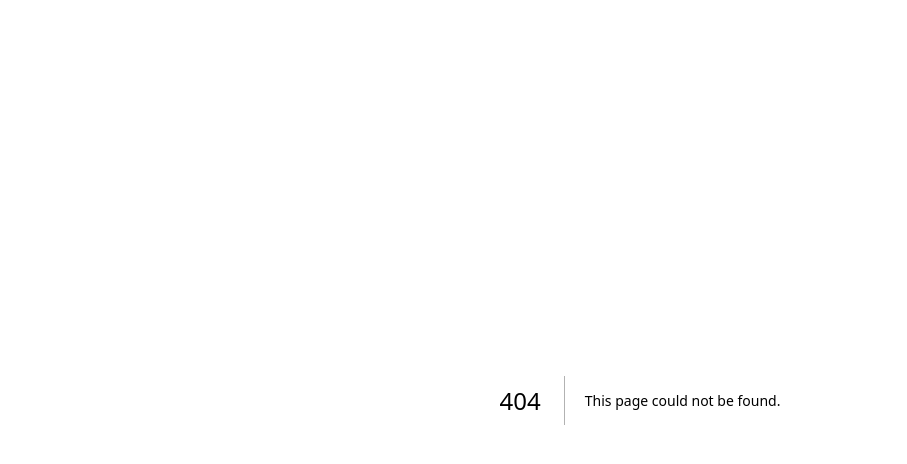
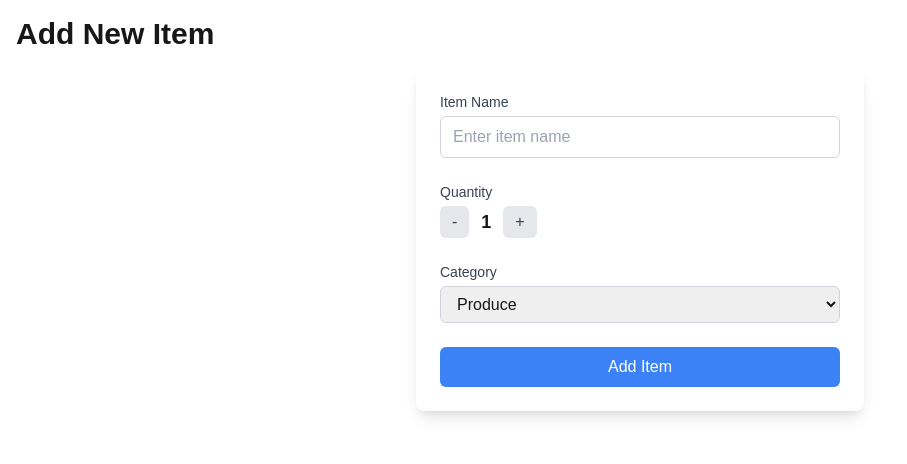
Before and after one commit to kickspam/cprg306-assignments, a Next.js app: page /week-5 in a window 1280 px wide. Before the commit this address had no page. Shown: the top 464 px of the page, without its empty margins (0-907 px from the left). Built offline with nearby package versions, Linux system fonts and the light colour scheme.

Commit message:
added week-5

```diff
--- a/app/page.js
+++ b/app/page.js
@@ -1,10 +1,10 @@
-
 export default function Home() {
   return (
     <main>
       <ul>
         <li><a href="/week-3">Week 3</a></li>
         <li><a href="/week-4">Week 4</a></li>
+        <li><a href="/week-5">Week 5</a></li>
       </ul>
     </main>
   );
--- /dev/null
+++ b/app/week-5/new-item.js
@@ -0,0 +1,99 @@
+"use client";
+
+import { useState } from "react";
+
+const NewItem = () => {
+  // Initialize state variables
+  const [quantity, setQuantity] = useState(1);
+  const [name, setName] = useState("");
+  const [category, setCategory] = useState("produce");
+
+  // Function to increment quantity
+  const increment = () => {
+    setQuantity((prevQuantity) => Math.min(prevQuantity + 1, 20));
+  };
+
+  // Function to decrement quantity
+  const decrement = () => {
+    setQuantity((prevQuantity) => Math.max(prevQuantity - 1, 1));
+  };
+
+  // Function to handle form submission
+  const handleSubmit = (e) => {
+    e.preventDefault();
+    const item = { name, quantity, category };
+    console.log(item);
+    alert(`Name: ${name}, Quantity: ${quantity}, Category: ${category}`);
+    setName("");
+    setQuantity(1);
+    setCategory("produce");
+  };
+
+  return (
+    <form onSubmit={handleSubmit} className="max-w-md mx-auto bg-white shadow-lg rounded-lg p-6 space-y-6">
+      <div>
+        <label htmlFor="name" className="block text-sm font-medium text-gray-700 mb-1">Item Name</label>
+        <input
+          type="text"
+          id="name"
+          value={name}
+          onChange={(e) => setName(e.target.value)}
+          required
+          className="w-full px-3 py-2 border border-gray-300 rounded-md focus:outline-none focus:ring-2 focus:ring-blue-500"
+          placeholder="Enter item name"
+        />
+      </div>
+      <div>
+        <label htmlFor="quantity" className="block text-sm font-medium text-gray-700 mb-1">Quantity</label>
+        <div className="flex items-center space-x-3">
+          <button
+            type="button"
+            onClick={decrement}
+            className="bg-gray-200 text-gray-700 px-3 py-1 rounded-md hover:bg-gray-300 focus:outline-none focus:ring-2 focus:ring-gray-500"
+            disabled={quantity === 1}
+          >
+            -
+          </button>
+          <span className="text-lg font-semibold">{quantity}</span>
+          <button
+            type="button"
+            onClick={increment}
+            className="bg-gray-200 text-gray-700 px-3 py-1 rounded-md hover:bg-gray-300 focus:outline-none focus:ring-2 focus:ring-gray-500"
+            disabled={quantity === 20}
+          >
+            +
+          </button>
+        </div>
+      </div>
+      <div>
+        <label htmlFor="category" className="block text-sm font-medium text-gray-700 mb-1">Category</label>
+        <select
+          id="category"
+          value={category}
+          onChange={(e) => setCategory(e.target.value)}
+          className="w-full px-3 py-2 border border-gray-300 rounded-md focus:outline-none focus:ring-2 focus:ring-blue-500"
+        >
+          <option value="produce">Produce</option>
+          <option value="dairy">Dairy</option>
+          <option value="bakery">Bakery</option>
+          <option value="meat">Meat</option>
+          <option value="frozen foods">Frozen Foods</option>
+          <option value="canned goods">Canned Goods</option>
+          <option value="dry goods">Dry Goods</option>
+          <option value="beverages">Beverages</option>
+          <option value="snacks">Snacks</option>
+          <option value="household">Household</option>
+          <option value="other">Other</option>
+        </select>
+      </div>
+      <button
+        type="submit"
+        className="w-full bg-blue-500 text-white py-2 px-4 rounded-md hover:bg-blue-600 focus:outline-none focus:ring-2 focus:ring-blue-500 focus:ring-offset-2 transition-colors duration-300"
+      >
+        Add Item
+      </button>
+    </form>
+  );
+};
+
+export default NewItem;
--- /dev/null
+++ b/app/week-5/page.js
@@ -0,0 +1,13 @@
+// page.js
+import NewItem from './new-item';
+
+const Page = () => {
+  return (
+    <main className="container mx-auto p-4">
+      <h1 className="text-3xl font-bold mb-4">Add New Item</h1>
+      <NewItem />
+    </main>
+  );
+};
+
+export default Page;
```
